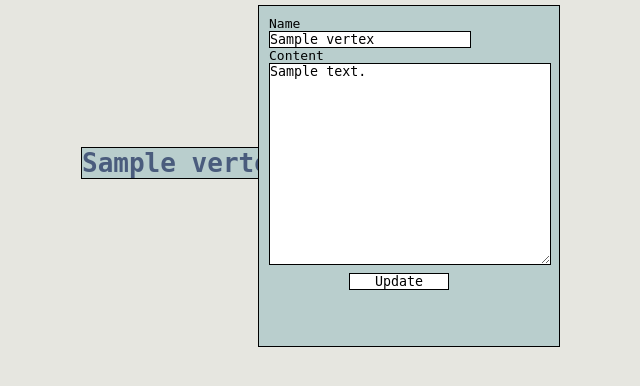
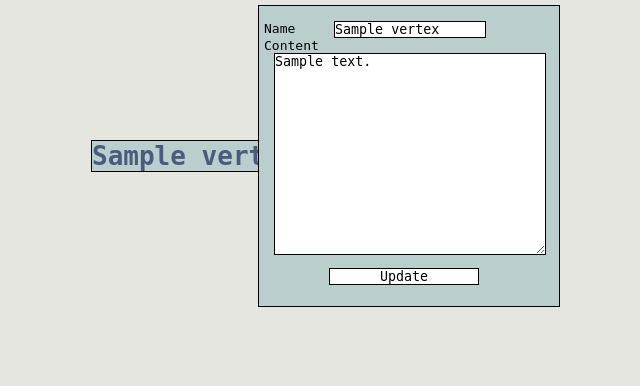
Before and after one commit to bmetitiri/proto, a Python web app: template template/VertexEdit.html in a window 1280 px wide. Shown: the top 386 px of the page, without its empty margins (387-1027 px from the left). Run offline with Jinja, Linux system fonts and the light colour scheme; the template is opened without the code that fills it: most values are stand-ins (such as "Sample title", 1, 10 or a date in 2020).

Commit message:
bit more styling

```diff
--- a/static/simplex.css
+++ b/static/simplex.css
@@ -1,17 +1,17 @@
 *{font-family:monospace; margin:0; padding:0;}
 a {color:#4a5c7d; text-decoration:none;}
 body {background:#e6e6e0;}
-form {padding:10px; width:280px;}
-h1 {margin:142px -130px 0 0; overflow:hidden; position:absolute; right:50%;
-	white-space:nowrap; width:300px; z-index:-1; -moz-transform:rotate(-90deg);}
-input, p, textarea {background:#fff; border:1px solid #000;}
-input {width:200px;}
-label {display:block; float:left; width:80px;}
-input[type="submit"] {margin:5px 0 0 80px; width:100px;}
+form {padding:15px 5px; height:270px; width:290px;}
+h1 {margin:135px -120px 0 0; overflow:hidden; position:absolute; right:50%;
+	white-space:nowrap; width:280px; z-index:-1; -moz-transform:rotate(-90deg);}
+input, p, textarea {background:#fff; border:1px solid #000; margin-left:10px;}
+input {width:150px;}
+input[type="submit"] {margin:10px 0 0 65px;}
+label {display:block; float:left; width:60px;}
 p {margin:5px -5px; padding:5px;}
-textarea {width:280px; height:200px;}
+textarea {width:270px; height:200px;}
+.body {min-height:300px;}
 .body, form, h1{background:#b9cecd; border:1px solid #000;}
-.body, form {margin:5px; min-height:320px;}
-.body {max-width:300px;}
+.body, form {margin:5px; max-width:300px;}
 .edit{background:#b9cecd; border:1px solid #000; float:left; margin:10px 5px 0;}
 .vertices{margin-left:50%;}
```
